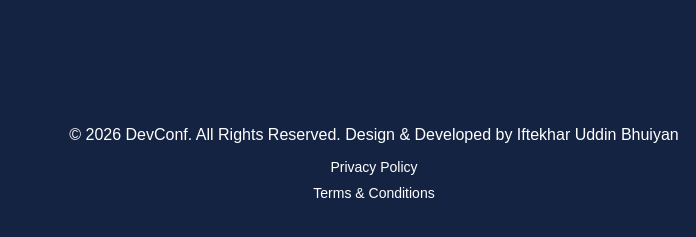
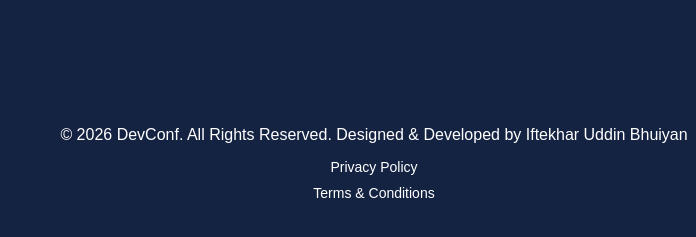
Before and after one commit to iubriyan/B14-A01-DevConf-26, a plain HTML site: page index.html in a window 1280 px wide. Shown: the part 3534-3771 px from the top of the page, 266-962 px from the left. Drawn offline with Linux system fonts and the light colour scheme.

Commit message:
fix footer text

```diff
--- a/index.html
+++ b/index.html
@@ -282,7 +282,7 @@
     </div>
 
     <div class="copyright-section">
-      <p>© 2026 DevConf. All Rights Reserved. Design & Developed by Iftekhar Uddin Bhuiyan</p>
+      <p>© 2026 DevConf. All Rights Reserved. Designed & Developed by Iftekhar Uddin Bhuiyan</p>
       <div class="policy-section">
         <a href="">Privacy Policy</a>
         <a href="">Terms & Conditions</a>
```
